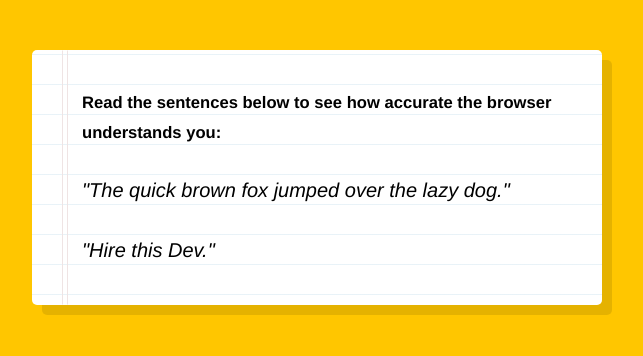
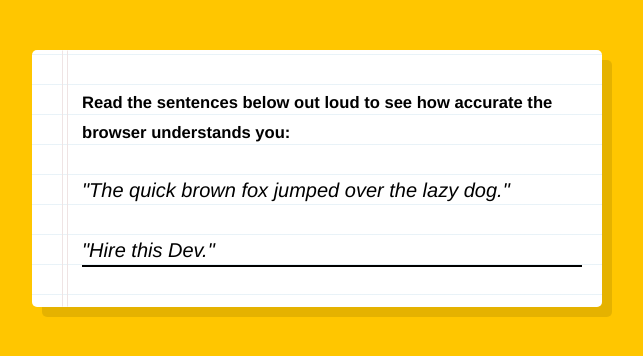
Before and after one commit to NikRowe/JS30-SPEECH-DETECTION, a website: page index.html in a window 1280 px wide. Shown: the whole page, without its empty margins (323-966 px from the left). Drawn offline with Linux system fonts and the light colour scheme.

Commit message:
Sample Text line

```diff
--- a/index.html
+++ b/index.html
@@ -8,9 +8,9 @@
 
 <body>
   <div class="words" contenteditable>
-    <h5>Read the sentences below to see how accurate the browser understands you:</h5>
+    <h5>Read the sentences below out loud to see how accurate the browser understands you:</h5>
     <p><i>"The quick brown fox jumped over the lazy dog."</i></p>
-    <p><i>"Hire this Dev."</i></p>
+    <p class="sample"><i>"Hire this Dev."</i></p>
   </div>
 
   <script>
@@ -29,6 +29,7 @@
     }
 
     const printTranscript = (e) => {
+
       const result = Array.from(e.results)
         .map(result => result[0])
       const transcript = result.map(result => result.transcript).join('')
@@ -113,6 +114,11 @@
       border: 1px solid;
       border-color: transparent #efe4e4;
     }
+
+    .sample{
+      border-bottom: 2px solid black;
+      width: 100%;
+    }
   </style>
 
 </body>
```
